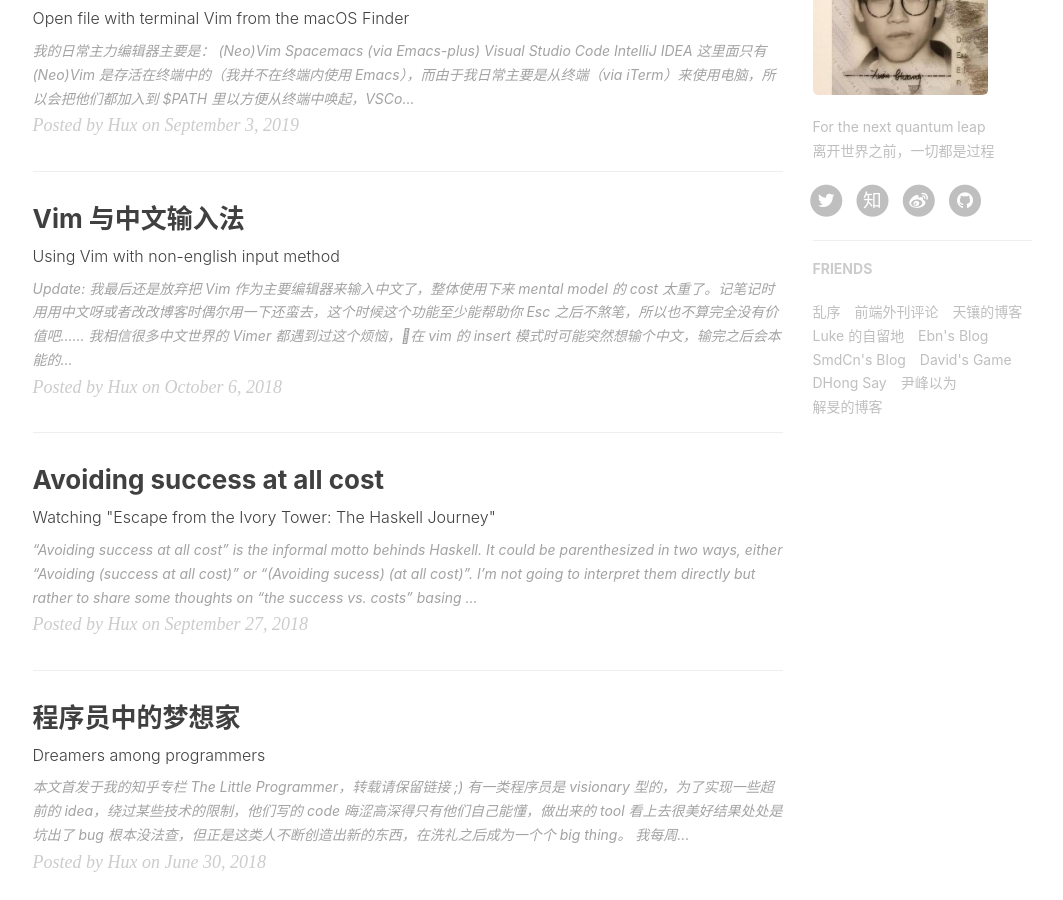
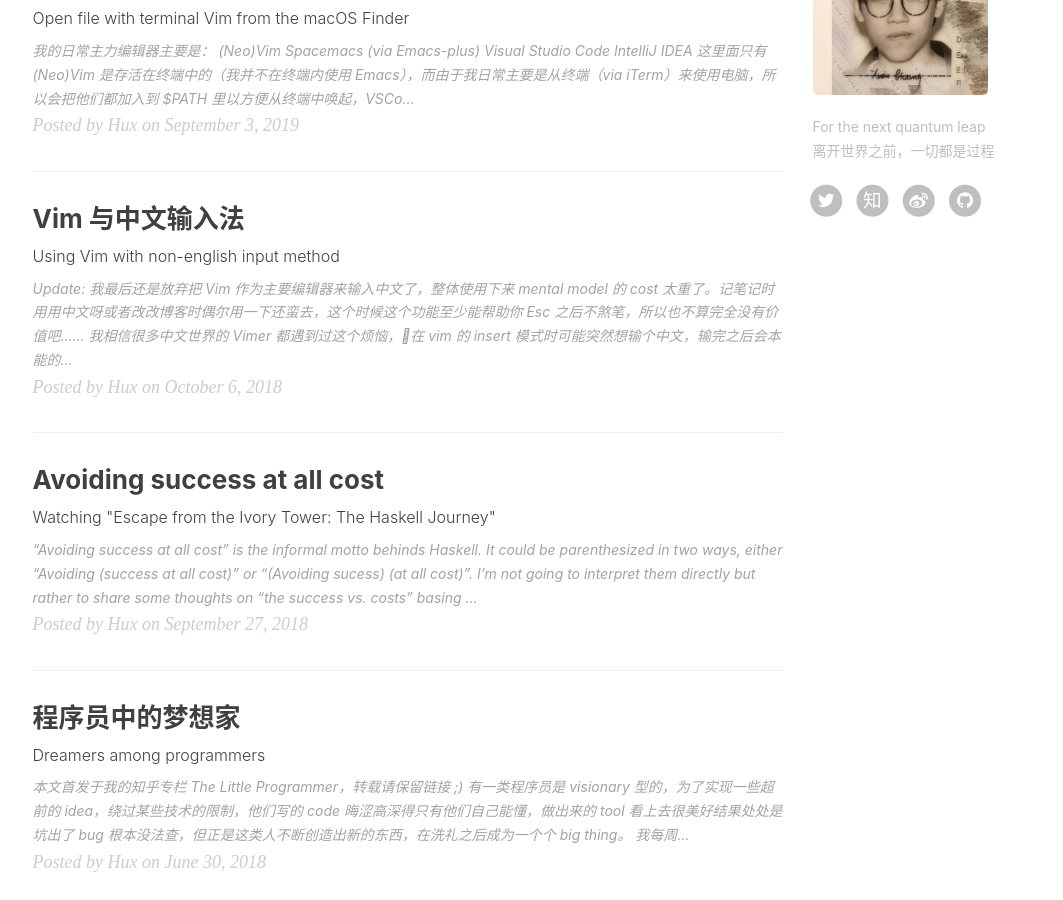
Before and after one commit to Xuedixuedi/Xuedixuedi.github.io, a Jekyll site: the page built from index.html, in a window 1280 px wide and 900 px high, scrolled down 931 px. Shown: the whole window, without its empty margins (135-1198 px from the left). Built offline with Jekyll 4.4.1, drawn with Linux system fonts in a browser that asks for light colours; nearby versions of some CDN libraries; the list of posts is cut into pages by our own code; comment, search, counter and statistics services are not loaded; some of the changed lines change nothing that is shown.

Commit message:
注释了friends

```diff
--- a/_config.yml
+++ b/_config.yml
@@ -5,34 +5,38 @@
 email: huxpro@gmail.com
 description: "关于程序与设计、黑客与画家 | 黄玄，Web & Mobile Lover，Software Engineer，UX Designer | 这里是 @Hux黄玄 的个人博客，与你一起发现更大的世界。"
 keyword: "黄玄, Hux黄玄, Hux, 鬼栈, huxpro, @huxpro, 黄玄的博客, Hux Blog, 博客, 个人网站, 互联网, Web, JavaScript, 前端, 设计"
-url: "https://Xuedixuedi.github.io"              # your host, for absolute URL
-baseurl: ""                             # for example, '/blog' if your blog hosted on 'host/blog'
+url: "https://Xuedixuedi.github.io" # your host, for absolute URL
+baseurl: "" # for example, '/blog' if your blog hosted on 'host/blog'
 
 # Publish posts or collection documents with a future date.
 future: true
 
 # SNS settings
 RSS: false
-weibo_username:     huxpro
-zhihu_username:     huxpro
-github_username:    huxpro
-twitter_username:   huxpro
+weibo_username: huxpro
+zhihu_username: huxpro
+github_username: huxpro
+twitter_username: huxpro
 #facebook_username:  huxpro
 #linkedin_username:  firstname-lastname-idxxxx
-
-
 
 # Build settings
 # from 2016, 'pygments' is unsupported on GitHub Pages. Use 'rouge' for highlighting instead.
 highlighter: rouge
 permalink: pretty
 paginate: 10
-exclude: ["less","node_modules","Gruntfile.js","package.json","README.md","README.zh.md"]
-anchorjs: true                          # if you want to customize anchor. check out line:181 of `post.html`
+exclude:
+    [
+        "less",
+        "node_modules",
+        "Gruntfile.js",
+        "package.json",
+        "README.md",
+        "README.zh.md",
+    ]
+anchorjs: true # if you want to customize anchor. check out line:181 of `post.html`
 # If you have timezone issue (e.g. #68) in China, uncomment to use this:
 #timezone: CN
-
-
 
 # Gems
 # from PR#40, to support local preview for Jekyll 3.0
@@ -40,23 +44,19 @@
 # `$ gem install jekyll-paginate`
 plugins: [jekyll-paginate]
 
-
-
 # Markdown settings
 # replace redcarpet to kramdown,
 # although redcarpet can auto highlight code, the lack of header-id make the catalog impossible, so I switch to kramdown
 # document: http://jekyllrb.com/docs/configuration/#kramdown
 markdown: kramdown
 kramdown:
-  input: GFM                            # use Github Flavored Markdown !important
-  syntax_highlighter_opts:
-    span:
-      line_numbers: false
-    block:
-      line_numbers: true
-      start_line: 1
-
-
+    input: GFM # use Github Flavored Markdown !important
+    syntax_highlighter_opts:
+        span:
+            line_numbers: false
+        block:
+            line_numbers: true
+            start_line: 1
 
 # Disqus settings
 disqus_username: hux
@@ -64,76 +64,64 @@
 # Netease settings
 netease_comment: false
 
-
-
 # Analytics settings
 # Baidu Analytics
 # ba_track_id: [your track id]
 
 # Google Analytics
-ga_track_id: 'UA-49627206-1'            # Format: UA-xxxxxx-xx
+ga_track_id: "UA-49627206-1" # Format: UA-xxxxxx-xx
 ga_domain: huangxuan.me
 
-
-
 # Sidebar settings
-sidebar: true                           # whether or not using Sidebar.
+sidebar: true # whether or not using Sidebar.
 sidebar-about-description: "For the next quantum leap<br>离开世界之前，一切都是过程"
-sidebar-avatar: /img/avatar-hux-ny.jpg      # use absolute URL, seeing it's used in both `/` and `/about/`
-
-
+sidebar-avatar: /img/avatar-hux-ny.jpg # use absolute URL, seeing it's used in both `/` and `/about/`
 
 # Featured Tags
-featured-tags: true                     # whether or not using Feature-Tags
-featured-condition-size: 1              # A tag will be featured if the size of it is more than this condition value
-
-
+featured-tags: true # whether or not using Feature-Tags
+featured-condition-size: 1 # A tag will be featured if the size of it is more than this condition value
 
 # Progressive Web Apps
 chrome-tab-theme-color: "#000000"
 service-worker: true
 
-
-
 # MathJax rendering for layout:page (e.g. post preview)
 page-mathjax: false
+# Friends
 
-
-
-# Friends
-friends: [
-    {
-    #     title: "Su",
-    #     href: "http://su.gallery/"
-    # },{
-        title: "乱序",
-        href: "http://mida.re/"
-    },{
-        title: "前端外刊评论",
-        href: "http://qianduan.guru/"
-    },{
-        title: "天镶的博客",
-        href: "http://lingyu.wang/"
-    },{
-        title: "Luke 的自留地",
-        href: "http://hmqk1995.github.io"
-    },{
-        title: "Ebn's Blog",
-        href: "http://ebnbin.com/"
-    },{
-        title: "SmdCn's Blog",
-        href: "http://blog.smdcn.net"
-    },{
-        title: "David's Game",
-        href: "https://www.ruoyaowu.com/"
-    },{
-        title: "DHong Say",
-        href: "http://dhong.co"
-    },{
-        title: "尹峰以为",
-        href: "http://ingf.github.io/"
-    },{
-        title: "解旻的博客",
-        href: "http://xieminis.me/"
-    }
-]
+# friends: [
+#     {
+#     #     title: "Su",
+#     #     href: "http://su.gallery/"
+#     # },{
+#         title: "乱序",
+#         href: "http://mida.re/"
+#     },{
+#         title: "前端外刊评论",
+#         href: "http://qianduan.guru/"
+#     },{
+#         title: "天镶的博客",
+#         href: "http://lingyu.wang/"
+#     },{
+#         title: "Luke 的自留地",
+#         href: "http://hmqk1995.github.io"
+#     },{
+#         title: "Ebn's Blog",
+#         href: "http://ebnbin.com/"
+#     },{
+#         title: "SmdCn's Blog",
+#         href: "http://blog.smdcn.net"
+#     },{
+#         title: "David's Game",
+#         href: "https://www.ruoyaowu.com/"
+#     },{
+#         title: "DHong Say",
+#         href: "http://dhong.co"
+#     },{
+#         title: "尹峰以为",
+#         href: "http://ingf.github.io/"
+#     },{
+#         title: "解旻的博客",
+#         href: "http://xieminis.me/"
+#     }
+# ]
```
Also changed, not shown: js/animatescroll.min.js, 3 other files.
